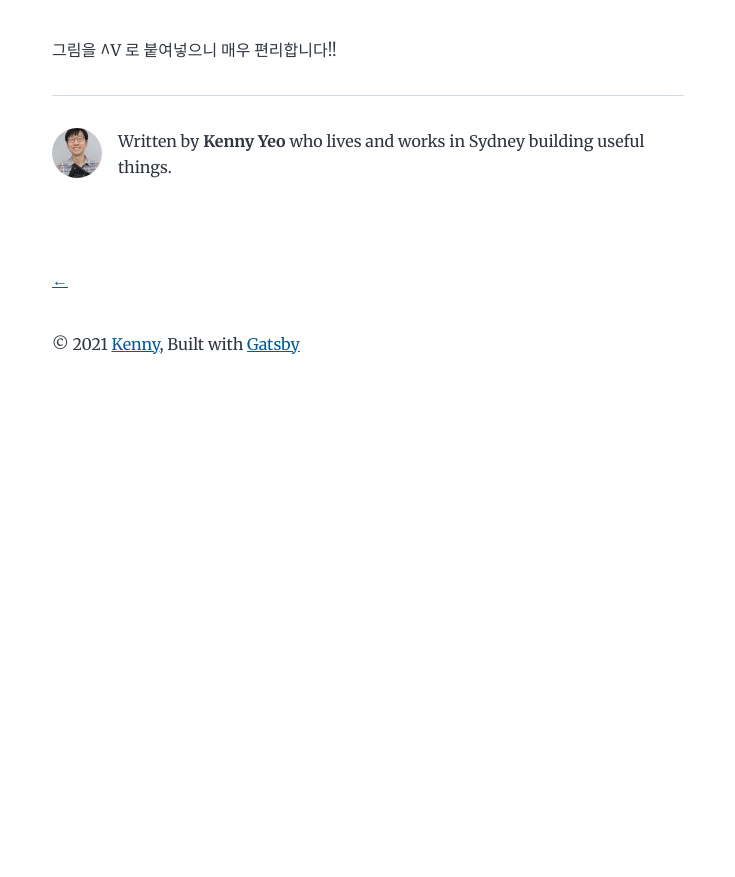
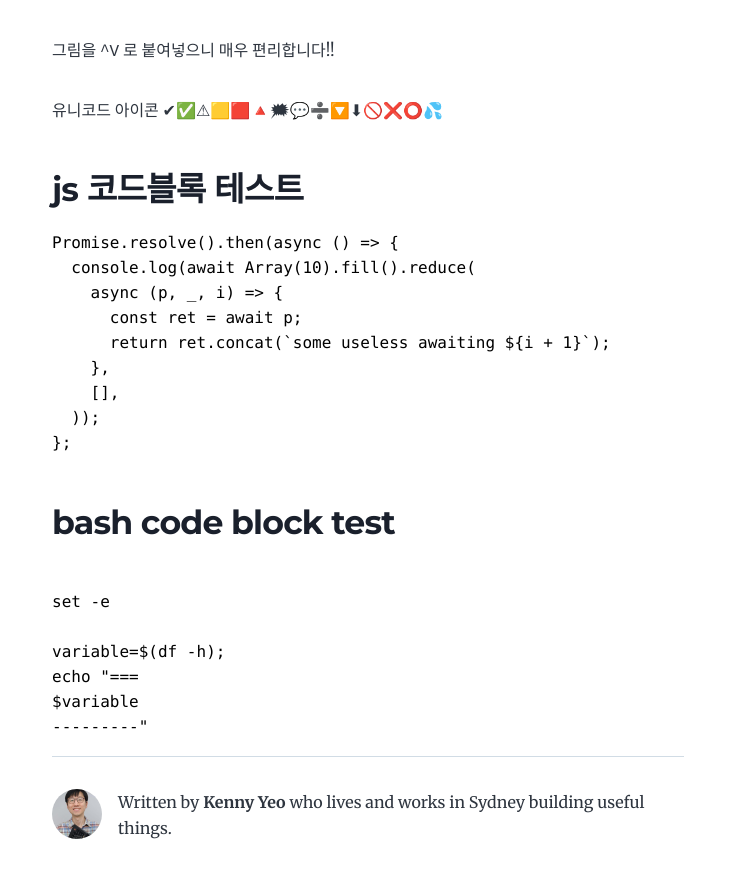
Before and after one commit to kennyhyun/gatsby-test, a Gatsby site: page /hello/ in a window 1280 px wide. Shown: the part 807-1684 px from the top of the page, without its empty margins (272-1007 px from the left). Before the commit the page ends 1227 px from the top, so only its background shows below. Built offline with nearby package versions, Linux system fonts and the light colour scheme; Gatsby itself is replaced by a stand-in of ours; some packages are replaced by stand-ins of ours; code samples lack their colours.

Commit message:
feat: add some sample md contents

````diff
--- a/docs/hello.md
+++ b/docs/hello.md
@@ -11,4 +11,33 @@ date: 2021-09-23
 
 ![image](https://user-images.githubusercontent.com/5399854/134443061-207a47a6-5565-4c7f-be08-d6547fb38c9a.png)
 
-그림을 ^V 로 붙여넣으니 매우 편리합니다!!
+그림을 `^V` 로 붙여넣으니 매우 편리합니다!!
+
+유니코드 아이콘 ✔✅⚠🟨🟥🔺🗯💬➗🔽⬇🚫❌⭕💦
+
+## js 코드블록 테스트
+
+```js
+Promise.resolve().then(async () => {
+  console.log(await Array(10).fill().reduce(
+    async (p, _, i) => {
+      const ret = await p;
+      return ret.concat(`some useless awaiting ${i + 1}`);
+    },
+    [],
+  ));
+};
+```
+
+## bash code block test
+
+```bash
+
+set -e
+
+variable=$(df -h);
+echo "===
+$variable
+---------"
+
+```
````
